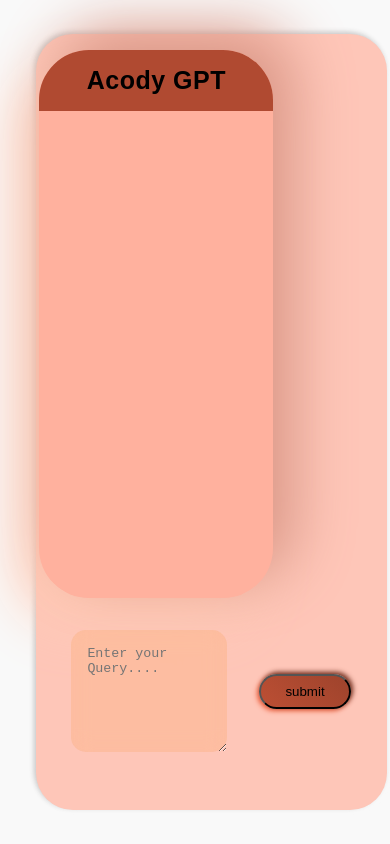
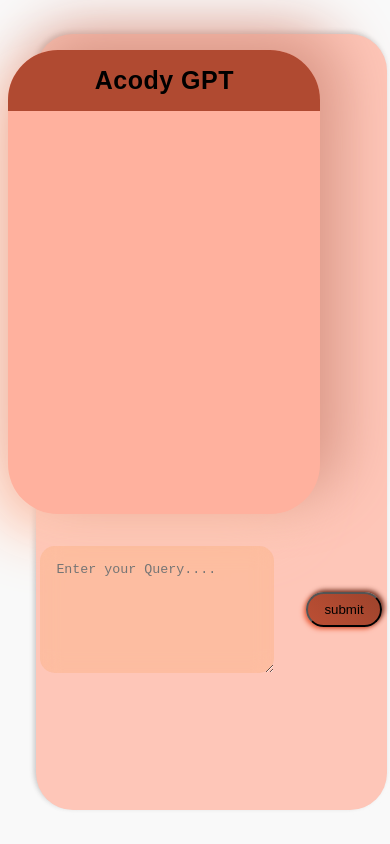
Before and after one commit to AshutoshStark/ChatBot, a React (Create React App) app: page /GPT in a window 390 px wide. Built offline with nearby package versions, Linux system fonts and the light colour scheme.

Commit message:
responsive ness

```diff
--- a/src/components/news/News.jsx
+++ b/src/components/news/News.jsx
@@ -122,12 +122,13 @@ const GptInput = styled.div`
         border: none;
         backdrop-filter: blur(10px);
         border-radius: 15px;
-        width: 40vw;
+        width:60vw;
+        height: 15vh;
         padding: 1rem;
         }
         input{
             margin: 0rem 0 0rem 2rem;
-            padding: .5rem 1.5rem;
+            padding: .5rem 1rem;
             border-radius: 40px;
             background: linear-gradient(45deg, #bc4f34, #9e432c);
             box-shadow:  2px -2px 5px #712f1f, -2px 2px 5px #ef6543;
@@ -141,14 +142,14 @@ const GptInput = styled.div`
 
 
 const GPTtext = styled.div`
-    width:60vw;
-    height: 65vh;
+    width:80vw;
+    height: 55vh;
     margin: 0 1rem 0 0;
     border-radius: 50px;
     background: #ffb19e;
     box-shadow:  20px -20px 60px #d99686,-20px 20px 60px #ffccb6;
     .heading{
-        width: 60vw;
+        width: 80vw;
         height: auto;
         padding: 1rem;
         background-color: #b04a31;
```
Also changed, not shown: 1 other file (tests, documents, lock files or other folders).
